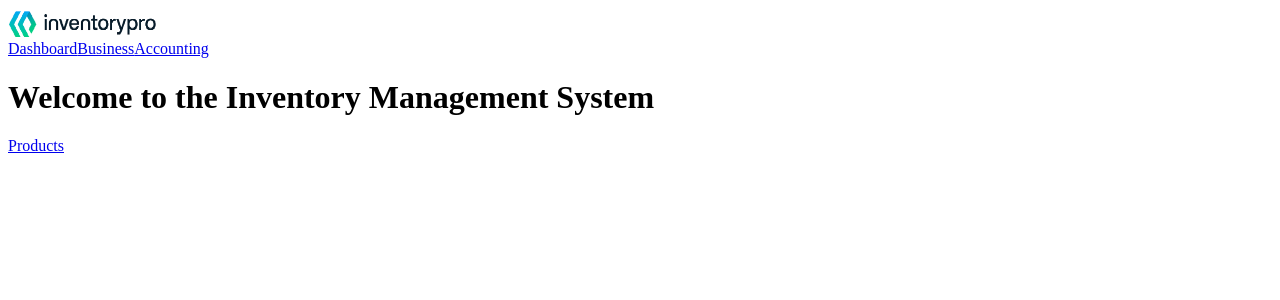
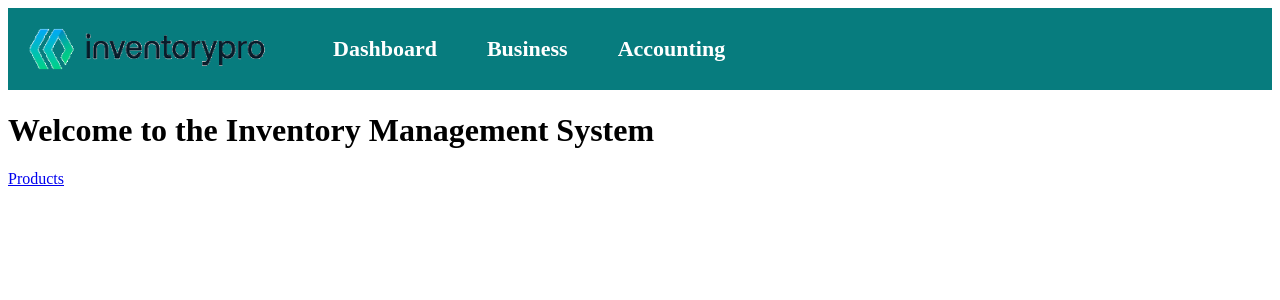
Before and after one commit to RyanWakey/InventoryManagementFrontend, a Vue app: page / in a window 1280 px wide. Shown: the top 300 px of the page. Built offline with nearby package versions, Linux system fonts and the light colour scheme.

Commit message:
Updated Navbar, cleaning up files

```diff
--- a/src/components/NavBar.vue
+++ b/src/components/NavBar.vue
@@ -23,18 +23,42 @@
   </script>
 
   <style scoped>
-  .navbar-logo {
-    width: 150px;
-    height: auto;
-  }
-
-  .navbar-brand {
+  .navbar {
+    background-color: rgb(7, 124, 126);
     display: flex;
     align-items: center;
-  }
+    padding: 16px 20px;
+ }
+ .navbar-menu {
+  display: flex;
+  list-style: none;
+  margin: 0;
+  padding: 0;
+}
+ .navbar-brand {
+  display: flex;
+  align-items: center;
+  margin-right: 50px;
+ }
 
-  .navbar-brand span {
-    margin-left: 10px;
-  }
+ .navbar-logo{
+  width: 240px;
+  height: auto;
+ }
 
+ .navbar-menu .navbar-item {
+  margin-right: 20px;
+  color: white;
+  text-decoration: none; /* Removes underline from links */
+  font-size: 22px;
+  font-weight: bold;
+ }
+
+ .navbar-menu .navbar-item:last-child {
+  margin-right: 0; /* Remove margin from the last item */
+ }
+
+.navbar-menu .navbar-item {
+  padding: 0 15px;
+}
   </style>
```
Also changed, not shown: src/components/irrelevant/HelloWorld.vue (renamed from src/components/HelloWorld.vue), src/components/irrelevant/TestingCORS.vue (renamed from src/components/TestingCORS.vue).
